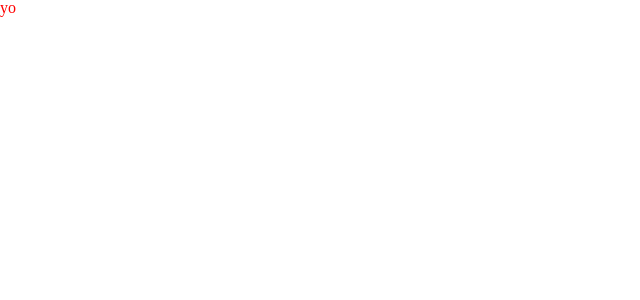
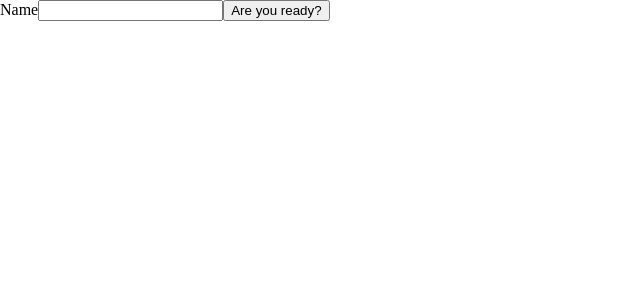
Before and after one commit to Ideopunk/wimmelbilder, a React (Create React App) app: page / in a window 1280 px wide. Shown: the top 300 px of the page, without its empty margins (0-640 px from the left). Built offline with nearby package versions, Linux system fonts and the light colour scheme.

Commit message:
skeleton components

```diff
--- /dev/null
+++ b/src/components/AT.js
@@ -0,0 +1,17 @@
+import React, {useState} from "react";
+import WIMMELBILDER from "../assets/adventuretime.png";
+
+const AT = (props)  => {
+
+    const handleClick = (e) => {
+        console.log(e.target)
+        // get coordinates
+        // pass them to app to check against cloud function
+    }
+
+    return (
+        <img className="image" src={WIMMELBILDER} alt="adventure time wimmelbilder" onClick={(e) => handleClick(e)}/>
+    )
+}
+
+export default AT;
--- a/src/components/App.js
+++ b/src/components/App.js
@@ -1,12 +1,47 @@
-import React from "react";
+import React, { useState } from "react";
+import AT from "./AT";
+import Leaderboard from "./Leaderboard";
 import "../style/App.scss";
 
-function App() {
+const Ready = (props) => {
+	const [name, setName] = useState("");
+
+	const handleChange = (e) => {
+		setName(e.target.value);
+	};
+
+	const handleSubmit = () => {
+		console.log(name);
+		// cloud firestore
+	};
+
 	return (
-		<div className="App">
-			<p>yo</p>
-		</div>
+		<form className="ready" onSubmit={props.getReady}>
+			<label>
+				Name
+				<input required onChange={(e) => handleChange(e)} />
+			</label>
+			<input type="submit" value="Are you ready?" />
+		</form>
 	);
-}
+};
+
+const App = () => {
+	const [ready, setReady] = useState(false);
+
+	const getReady = () => {
+		setReady(true);
+	};
+
+	if (ready) {
+		return (
+			<div className="App">
+				<AT />
+			</div>
+		);
+	} else {
+		return <div className="App">{<Ready getReady={getReady} />}</div>;
+	}
+};
 
 export default App;
--- /dev/null
+++ b/src/components/Leaderboard.js
@@ -0,0 +1,11 @@
+import React, { useState } from "react";
+
+const Leaderboard = (props) => {
+    // get stuff from firestore
+
+    return (
+        <div>Leaderboard</div>
+    )
+}
+
+export default Leaderboard;
--- /dev/null
+++ b/src/style/AT.scss
@@ -0,0 +1,5 @@
+.image {
+    width: 100vw;
+    // height: 100vh;
+    object-fit: contain;
+}
--- a/src/style/App.scss
+++ b/src/style/App.scss
@@ -1,4 +1,5 @@
 @import "./reset";
+@import "./AT";
 
 p {
     color: red;
```
Also changed, not shown: 1 other file (tests, documents, lock files or other folders).
